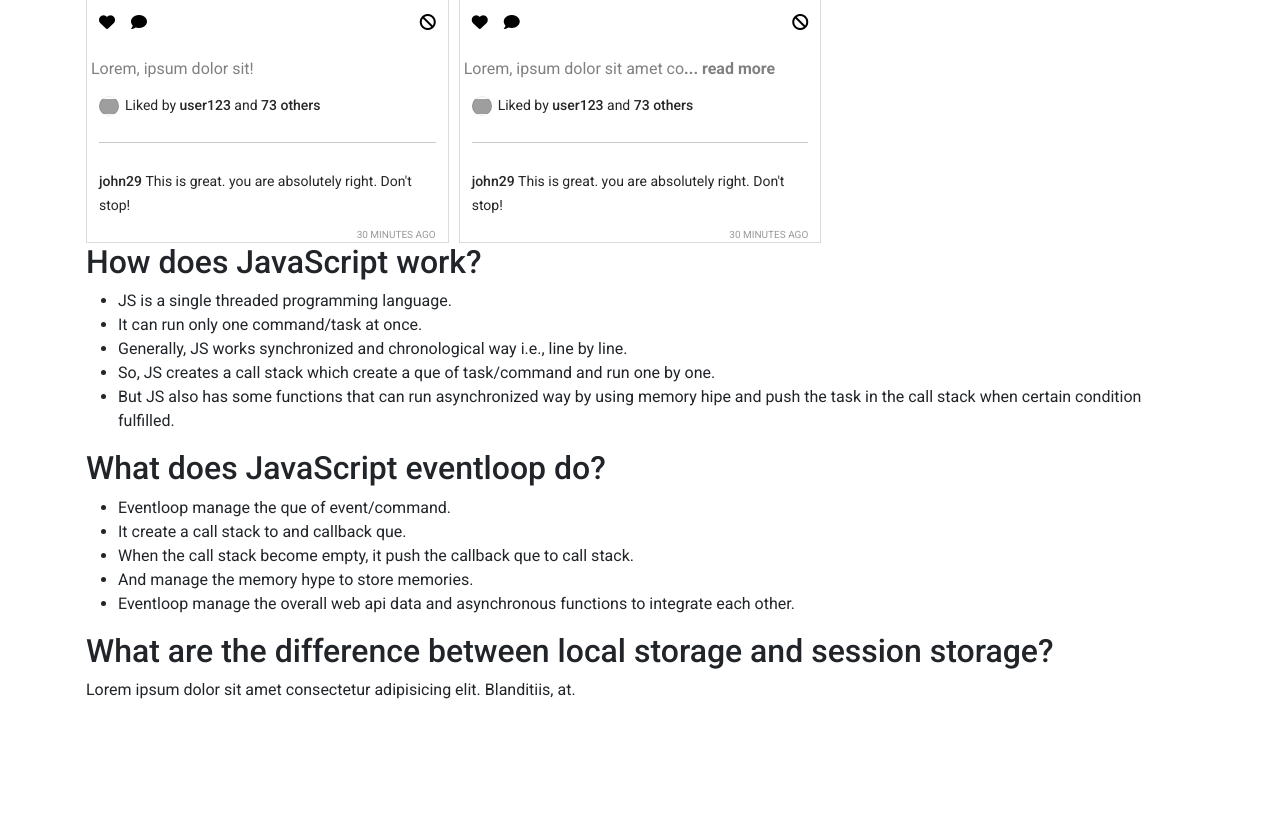
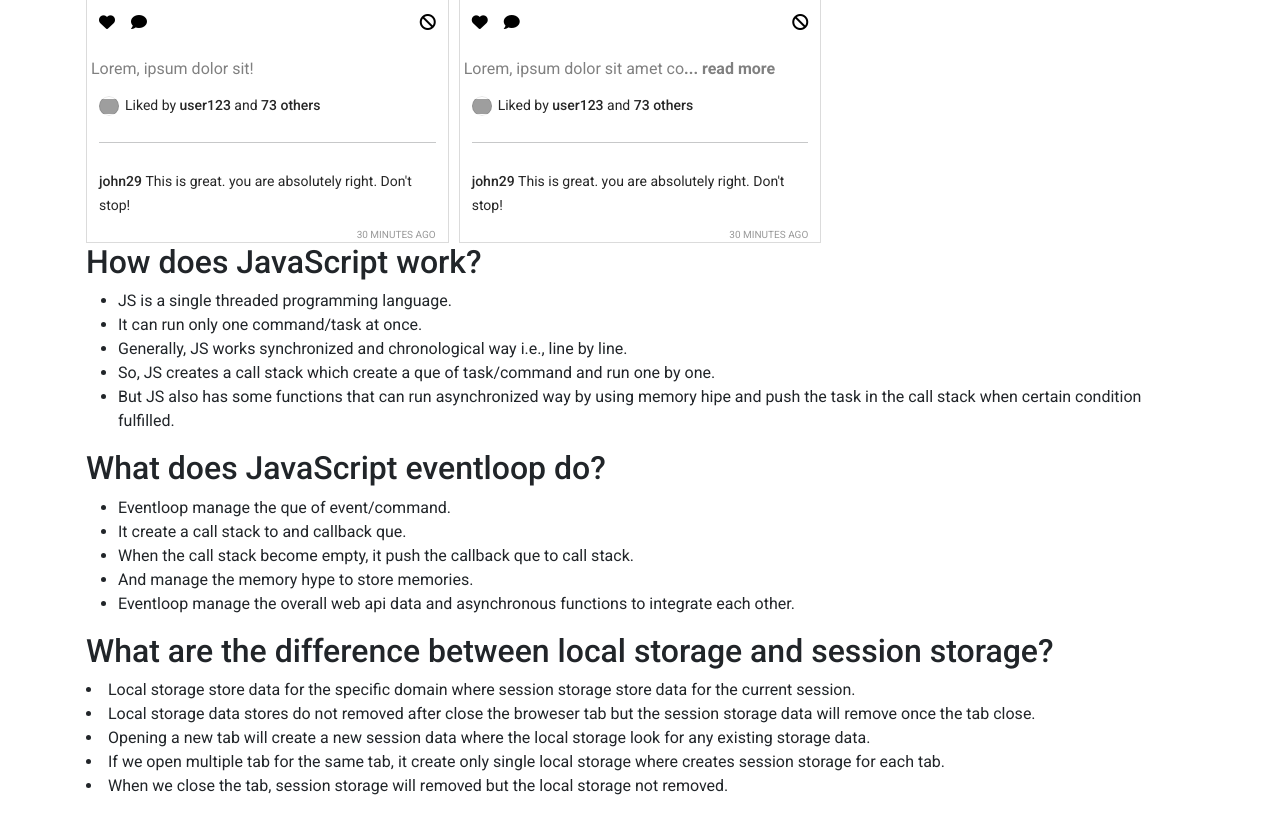
Before and after one commit to Swopno1/insta-shohor-final, a plain HTML site: page index.html in a window 1280 px wide. Shown: the part 1289-2103 px from the top of the page. Before the commit the page ends 2023 px from the top, so only its background shows below. Drawn offline with nearby package versions, Linux system fonts and the light colour scheme; grey boxes are pictures that could not be loaded.

Commit message:
Answer the third question.

```diff
--- a/index.html
+++ b/index.html
@@ -128,10 +128,28 @@
         <h2>
           What are the difference between local storage and session storage?
         </h2>
-        <p>
-          Lorem ipsum dolor sit amet consectetur adipisicing elit. Blanditiis,
-          at.
-        </p>
+        <ui>
+          <li>
+            Local storage store data for the specific domain where session
+            storage store data for the current session.
+          </li>
+          <li>
+            Local storage data stores do not removed after close the broweser
+            tab but the session storage data will remove once the tab close.
+          </li>
+          <li>
+            Opening a new tab will create a new session data where the local
+            storage look for any existing storage data.
+          </li>
+          <li>
+            If we open multiple tab for the same tab, it create only single
+            local storage where creates session storage for each tab.
+          </li>
+          <li>
+            When we close the tab, session storage will removed but the local
+            storage not removed.
+          </li>
+        </ui>
       </section>
     </main>
 
```
